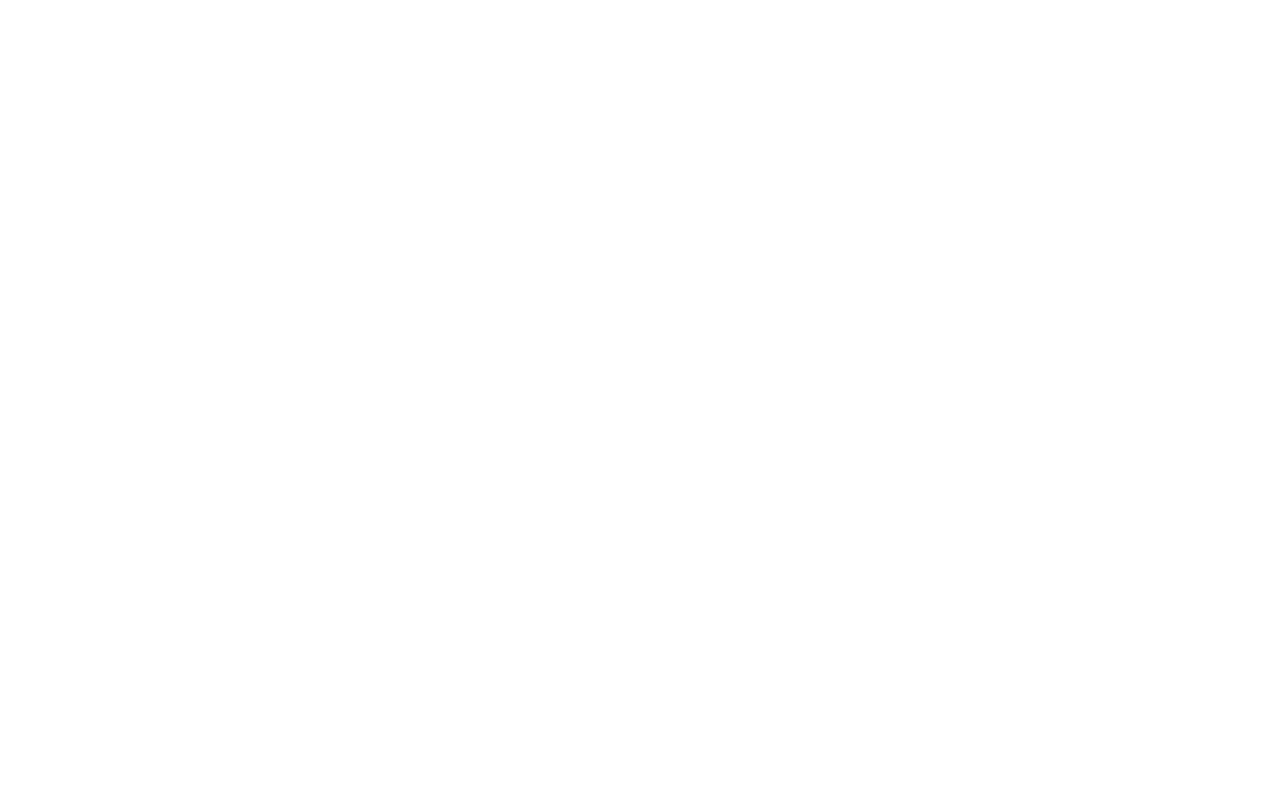
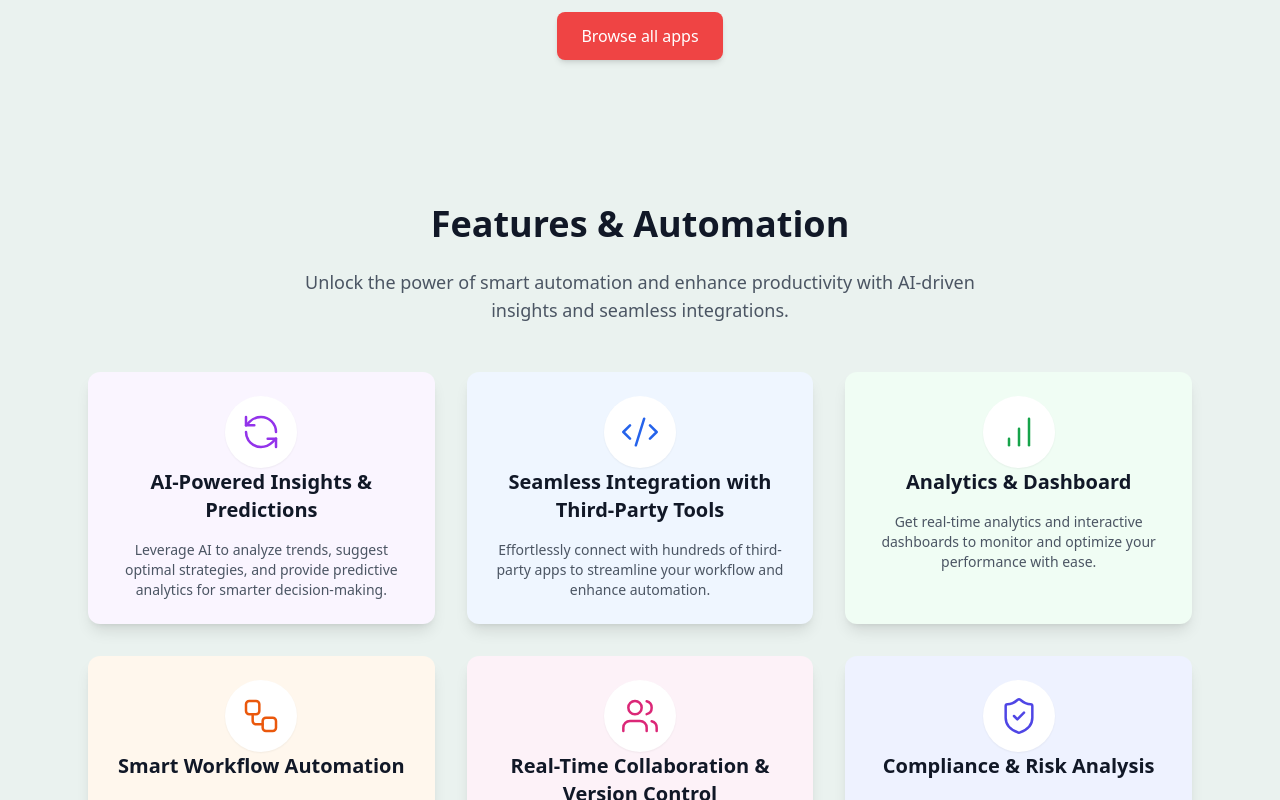
Before and after one commit to eldoJr/rpa-task-automation, a React (Vite) app in the folder frontend/: page / in a window 1280 px wide. Shown: the part 1340-2140 px from the top of the page. Before the commit the page ends 815 px from the top, so only its background shows below. Built offline with nearby package versions, Linux system fonts and the light colour scheme; the HTML template or start-up script is replaced by a standard one.

Commit message:
Update card

```diff
--- a/frontend/src/components/layout/about/About.tsx
+++ b/frontend/src/components/layout/about/About.tsx
@@ -1,6 +1,19 @@
-import { Card } from "@/components/ui/card/Card";
 import Button from "@/components/ui/button/Button";
 import { Settings, Users, TrendingUp } from "lucide-react";
+import React from 'react';
+
+interface CardProps {
+  className?: string;
+  children: React.ReactNode;
+}
+
+const Card: React.FC<CardProps> = ({ className, children }) => {
+  return (
+    <div className={`shadow-lg rounded-xl p-6 bg-[#F5F0F0] hover:shadow-xl transition-shadow duration-300 ${className}`}>
+      {children}
+    </div>
+  );
+};
 
 const aboutData = [
   {
@@ -25,7 +38,6 @@
     color: "bg-pink-500",
   },
 ];
-
 const About = () => {
   return (
     <section className="bg-gradient-to-b from-[#FCF3F8] to-white py-20 text-center">
--- a/frontend/src/components/layout/features/Features.tsx
+++ b/frontend/src/components/layout/features/Features.tsx
@@ -1,7 +1,34 @@
-import { Card, CardContent, CardHeader, CardTitle } from "@/components/ui/card/Card";
 import Button from "@/components/ui/button/Button";
 import { BarChart, Workflow, Code2, ShieldCheck, Users, RefreshCcw } from "lucide-react";
+import React from 'react';
 
+// Define the Card components inline
+interface CardProps {
+  className?: string;
+  children: React.ReactNode;
+}
+
+const Card: React.FC<CardProps> = ({ className, children }) => {
+  return (
+    <div className={`group p-6 text-center shadow-lg rounded-xl transition-all duration-300 hover:shadow-xl hover:scale-105 ${className}`}>
+      {children}
+    </div>
+  );
+};
+
+const CardHeader: React.FC<{ children: React.ReactNode }> = ({ children }) => {
+  return <div className="flex justify-center">{children}</div>;
+};
+
+const CardTitle: React.FC<{ children: React.ReactNode; className?: string }> = ({ children, className }) => {
+  return <h3 className={`text-xl font-bold text-gray-900 mb-4 ${className}`}>{children}</h3>;
+};
+
+const CardContent: React.FC<{ children: React.ReactNode; className?: string }> = ({ children, className }) => {
+  return <p className={`text-sm text-gray-600 ${className}`}>{children}</p>;
+};
+
+// Features data
 const features = [
   {
     title: "AI-Powered Insights & Predictions",
@@ -47,6 +74,7 @@
   },
 ];
 
+// FeaturesAutomation component
 const FeaturesAutomation = () => {
   return (
     <section className="bg-[#EAF2EF] py-20 text-center">
@@ -61,17 +89,13 @@
         {features.map(({ title, description, icon, color }, index) => (
           <Card
             key={index}
-            className={`group p-6 text-center shadow-lg rounded-xl transition-all duration-300 hover:shadow-xl hover:scale-105 ${color} animate-fade-in-up delay-${200 + index * 100}`}
+            className={`${color} animate-fade-in-up delay-${200 + index * 100}`}
           >
-            <CardHeader className="flex justify-center">
+            <CardHeader>
               <div className="p-4 rounded-full bg-white shadow-sm">{icon}</div>
             </CardHeader>
-            <CardTitle className="text-xl font-bold text-gray-900 mb-4">
-              {title}
-            </CardTitle>
-            <CardContent className="text-sm text-gray-600">
-              {description}
-            </CardContent>
+            <CardTitle>{title}</CardTitle>
+            <CardContent>{description}</CardContent>
           </Card>
         ))}
       </div>
--- a/frontend/src/pages/Home.tsx
+++ b/frontend/src/pages/Home.tsx
@@ -1,4 +1,3 @@
-/*
 import Navbar from "@/components/layout/navbar/navbar";
 import Header from "@/components/layout/header/Header";
 import About from "@/components/layout/about/About";
@@ -24,7 +23,7 @@
 }
 
 export default App;
-*/
+/*
 
 import Dashboard from "./Dashboard/Dashboard";
 
@@ -37,3 +36,4 @@
 }
 
 export default App;
+*/
```
